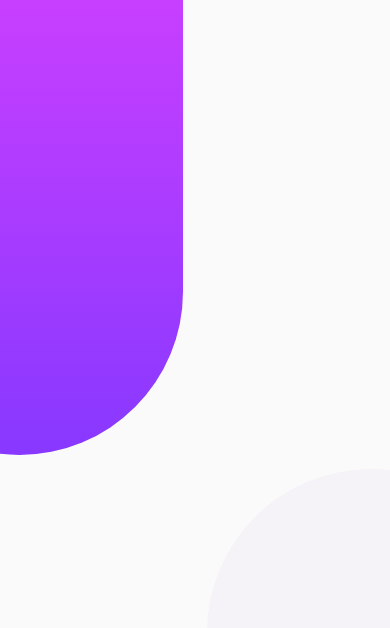
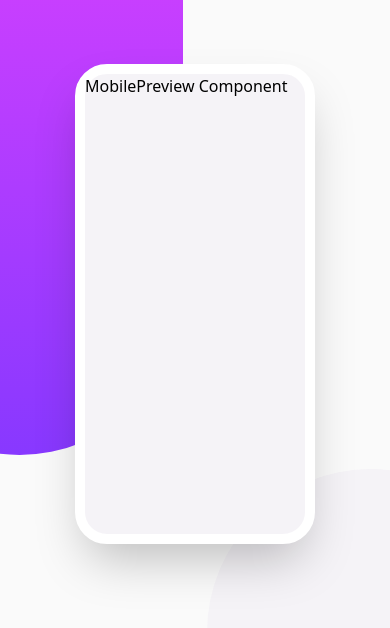
Before and after one commit to bryanmagalong/chat-app-css-react, a React (Create React App) app: page / in a window 390 px wide. Shown: the top 628 px of the page. Built offline with nearby package versions, Linux system fonts and the light colour scheme.

Commit message:
feat(MobileFrame): add borders, background color and box-shadow

```diff
--- a/src/App.js
+++ b/src/App.js
@@ -1,12 +1,14 @@
 import React from 'react';
 import ContentWrapper from './components/ContentWrapper';
+import MobilePreview from './components/MobilePreview';
 
 const App = () => (
-  <div className="container relative min-h-screen  overflow-hidden bg-very-light-grayish  ">
+  <div className="container relative min-h-screen  overflow-hidden bg-very-light-grayish">
     <div className="absolute -left-36 -top-60 decorative bg-gradient-to-t from-light-violet to-light-magenta" />
     <div className="absolute decorative bg-light-grayish-violet -right-36 -bottom-80" />
     <ContentWrapper>
       {/* <div className="relative decorative mx-auto bg-pale-violet">Hello</div> */}
+      <MobilePreview />
     </ContentWrapper>
   </div>
 );
--- a/src/components/MobilePreview/MobileFrame.js
+++ b/src/components/MobilePreview/MobileFrame.js
@@ -1,7 +1,9 @@
 import React from 'react';
 
 const MobileFrame = ({ children }) => (
-  <div className="relative mx-auto">{children}</div>
+  <div className="relative w-60 h-frame mx-auto shadow-2xl border-frame rounded-frame border-white bg-light-grayish-violet">
+    {children}
+  </div>
 );
 
 export default MobileFrame;
```
